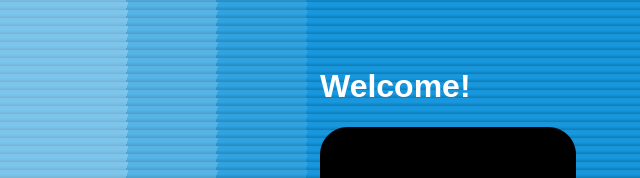
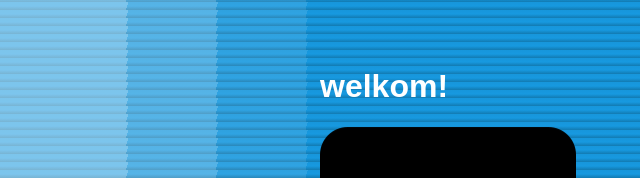
Before and after one commit to Sgeyskens/website-test-friday, a plain HTML site: page index.html in a window 1280 px wide. Shown: the part 158-336 px from the top of the page, 0-640 px from the left. Drawn offline with Linux system fonts and the light colour scheme.

Commit message:
workflow fix

```diff
--- a/index.html
+++ b/index.html
@@ -7,7 +7,7 @@
     </head>
     <body>
         <div class="inner">
-            <h1>Welcome!</h1>
+            <h1>welkom!</h1>
             <img alt="logo" src="./logoimage.png">
                 <p>
                 You've successfully deployed the containerized website!
```
